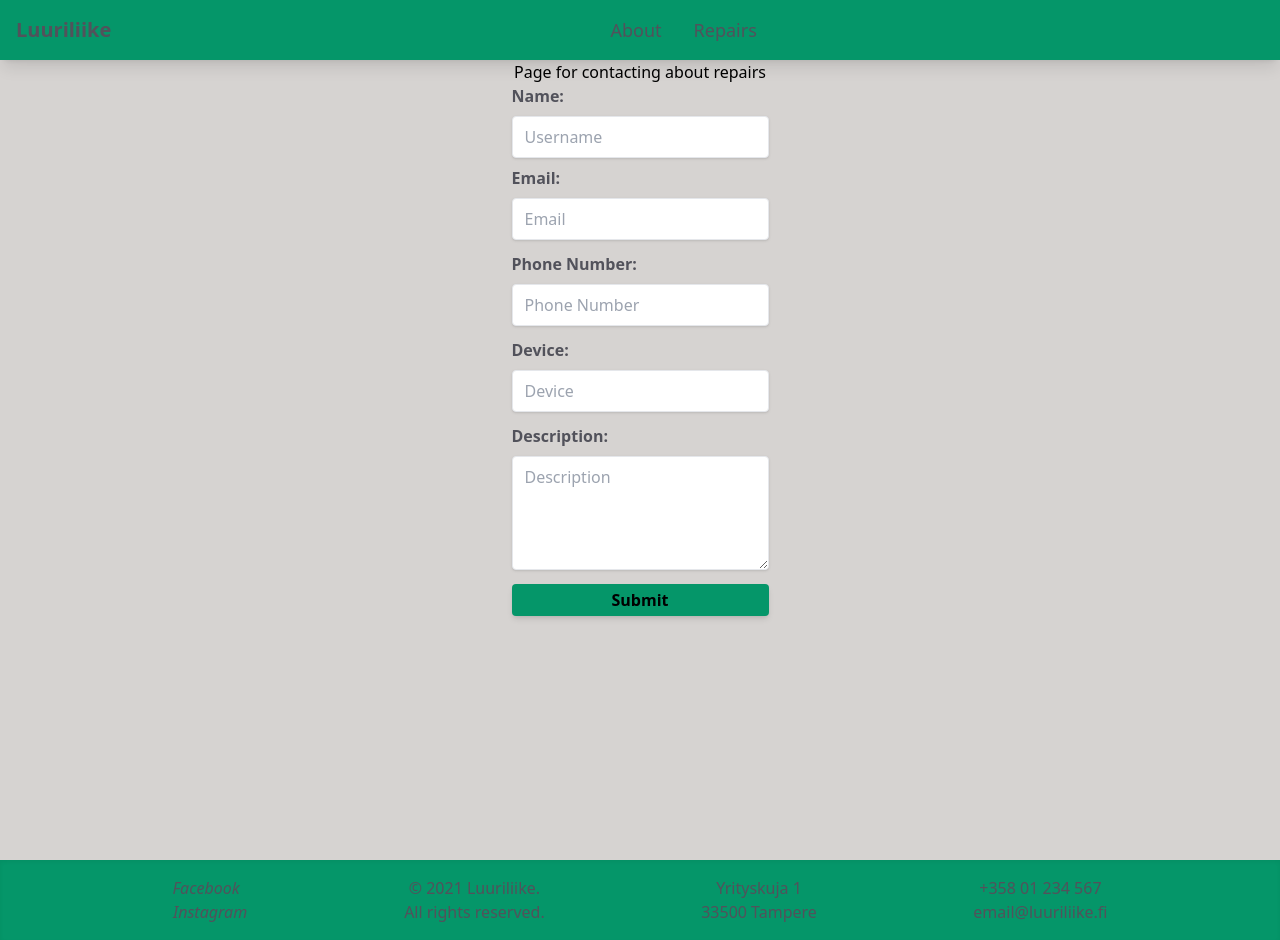
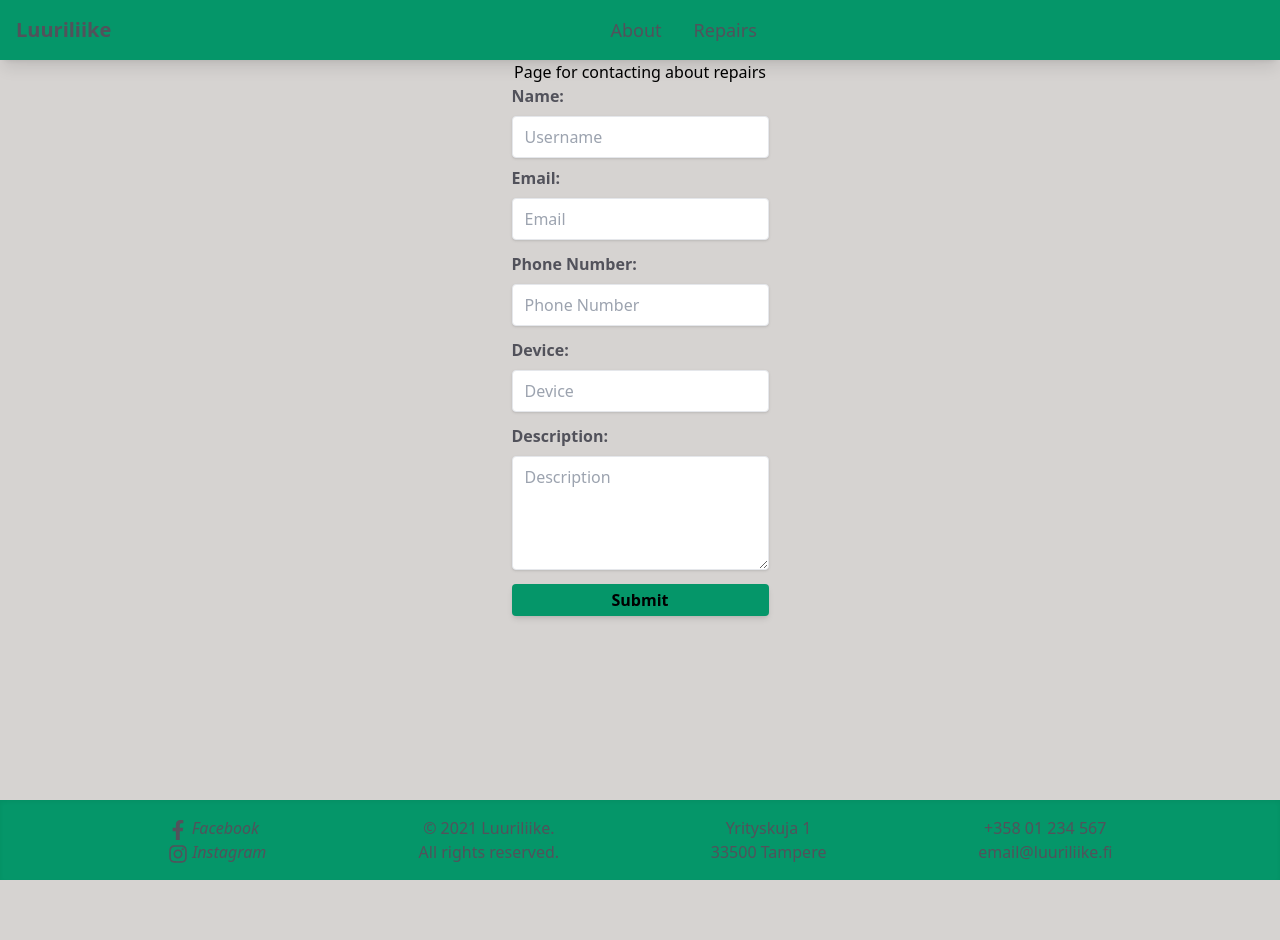
Before and after one commit to tkiviniemi/luuriliike, a React (Vite) app: page /pages/Repairs in a window 1280 px wide. After the commit the page ends 880 px from the top, so only its background shows below. Built offline with nearby package versions, Linux system fonts and the light colour scheme.

Commit message:
Fixed footer and added icons for social media

```diff
--- a/src/App.jsx
+++ b/src/App.jsx
@@ -11,6 +11,7 @@
 function App() {
   return (
     <>
+      <div name="wrapper" className="h-screen">
         <Router>
           <Navbar />
           <Routes>
@@ -19,6 +20,7 @@
             <Route path="/pages/Repairs" element={<Repairs />} />
           </Routes>
         </Router>
+      </div>
       <Footer />
     </>
   );
--- a/src/components/Footer.jsx
+++ b/src/components/Footer.jsx
@@ -4,10 +4,36 @@
       <div className="flex justify-evenly text-zinc-600 text-center">
         <div className="flex flex-col">
           <a href="https://www.facebook.com/">
-            <i className="hover:text-stone-200 mr-2">Facebook</i>
+            <i className="hover:text-stone-200 mr-2 ">
+              {" "}
+              <svg
+                xmlns="http://www.w3.org/2000/svg"
+                viewBox="0 0 320 512"
+                className="w-5 h-5 inline-flex mr-1"
+              >
+                <path
+                  fill="currentColor"
+                  d="M279.14 288l14.22-92.66h-88.91v-60.13c0-25.35 12.42-50.06 52.24-50.06h40.42V6.26S260.43 0 225.36 0c-73.22 0-121.08 44.38-121.08 124.72v70.62H22.89V288h81.39v224h100.17V288z"
+                />
+              </svg>
+              Facebook
+            </i>
           </a>
           <a href="https://www.instagram.com/">
-            <i className="hover:text-stone-200">Instagram</i>
+            <i className="hover:text-stone-200">
+              {" "}
+              <svg
+                xmlns="http://www.w3.org/2000/svg"
+                viewBox="0 0 448 512"
+                className="w-5 h-5 inline-flex mr-1"
+              >
+                <path
+                  fill="currentColor"
+                  d="M224.1 141c-63.6 0-114.9 51.3-114.9 114.9s51.3 114.9 114.9 114.9S339 319.5 339 255.9 287.7 141 224.1 141zm0 189.6c-41.1 0-74.7-33.5-74.7-74.7s33.5-74.7 74.7-74.7 74.7 33.5 74.7 74.7-33.6 74.7-74.7 74.7zm146.4-194.3c0 14.9-12 26.8-26.8 26.8-14.9 0-26.8-12-26.8-26.8s12-26.8 26.8-26.8 26.8 12 26.8 26.8zm76.1 27.2c-1.7-35.9-9.9-67.7-36.2-93.9-26.2-26.2-58-34.4-93.9-36.2-37-2.1-147.9-2.1-184.9 0-35.8 1.7-67.6 9.9-93.9 36.1s-34.4 58-36.2 93.9c-2.1 37-2.1 147.9 0 184.9 1.7 35.9 9.9 67.7 36.2 93.9s58 34.4 93.9 36.2c37 2.1 147.9 2.1 184.9 0 35.9-1.7 67.7-9.9 93.9-36.2 26.2-26.2 34.4-58 36.2-93.9 2.1-37 2.1-147.8 0-184.8zM398.8 388c-7.8 19.6-22.9 34.7-42.6 42.6-29.5 11.7-99.5 9-132.1 9s-102.7 2.6-132.1-9c-19.6-7.8-34.7-22.9-42.6-42.6-11.7-29.5-9-99.5-9-132.1s-2.6-102.7 9-132.1c7.8-19.6 22.9-34.7 42.6-42.6 29.5-11.7 99.5-9 132.1-9s102.7-2.6 132.1 9c19.6 7.8 34.7 22.9 42.6 42.6 11.7 29.5 9 99.5 9 132.1s2.7 102.7-9 132.1z"
+                />
+              </svg>
+              Instagram
+            </i>
           </a>
         </div>
         <div className="flex flex-col">
--- a/src/pages/About.jsx
+++ b/src/pages/About.jsx
@@ -1,6 +1,6 @@
 const About = () => {
   return (
-    <div className="h-screen">
+    <div className="">
       <h1>About Page</h1>
     </div>
   );
--- a/src/pages/Landing.jsx
+++ b/src/pages/Landing.jsx
@@ -1,6 +1,6 @@
 const Landing = () => {
   return (
-    <div className="h-screen">
+    <div className="">
       <h1>Landing Page</h1>
     </div>
   );
```
Lines whose indentation alone changed are shown as unchanged.
